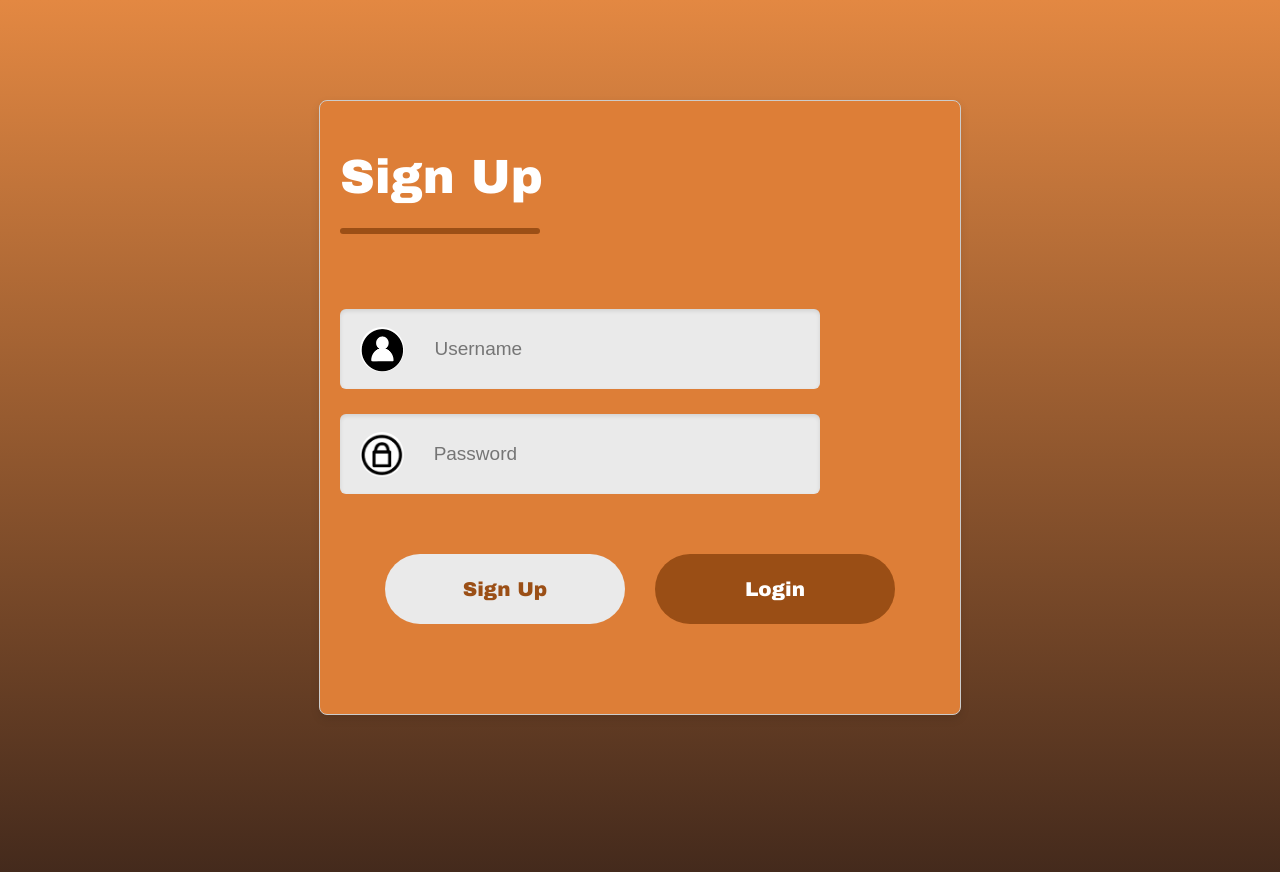
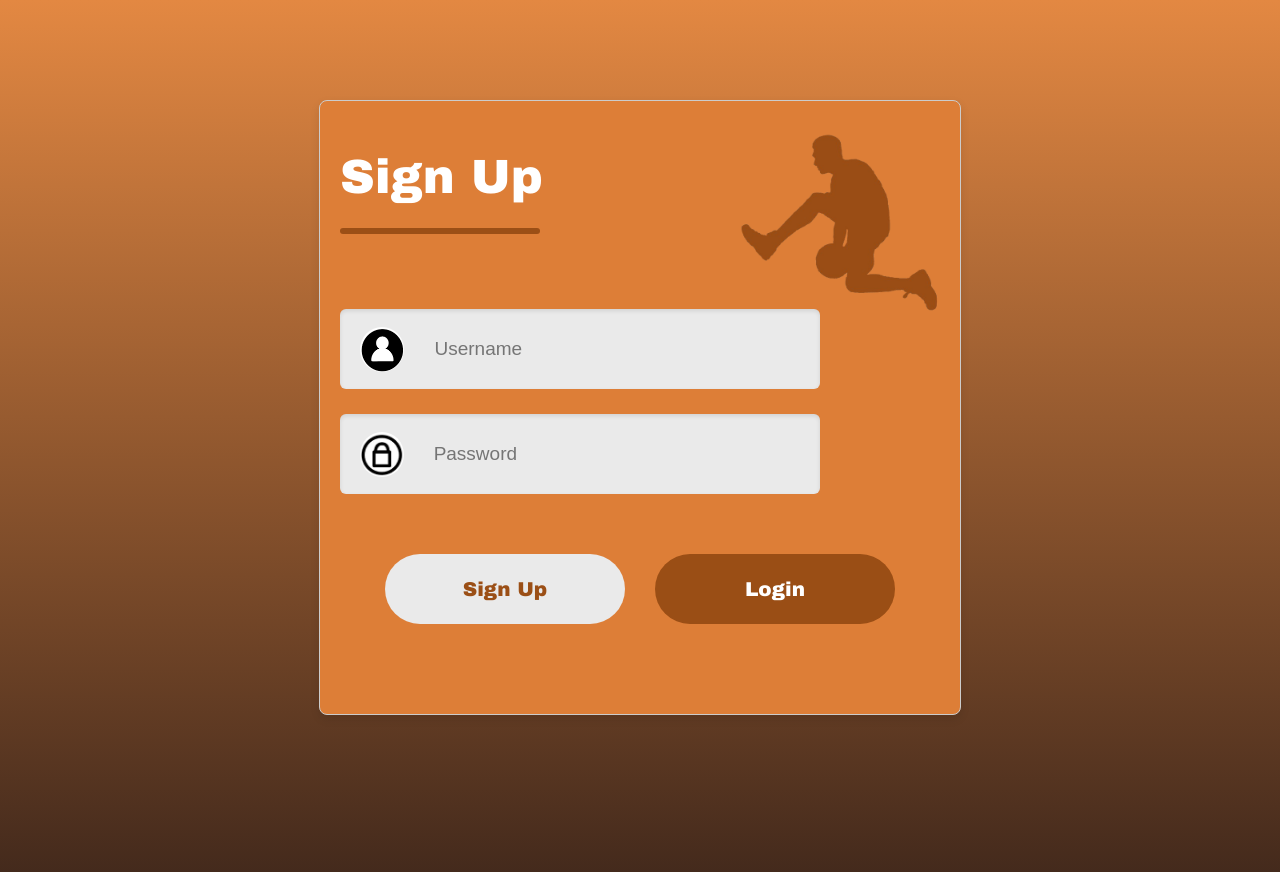
Before and after one commit to SquintyBoi/DubHacks, a React (Create React App) app: page / in a window 1280 px wide. Shown: the top 872 px of the page. Built offline with nearby package versions, Linux system fonts and the light colour scheme.

Commit message:
Update LoginSignup.jsx

```diff
--- a/src/Components/LoginSignup/LoginSignup.jsx
+++ b/src/Components/LoginSignup/LoginSignup.jsx
@@ -4,6 +4,7 @@ import './LoginSignup.css';
 
 import user_icon from '../Assets/user_icon.png';
 import password_icon from '../Assets/password_icon.png';
+import man from '../Assets/man.png';
 
 const LoginSignup = () => {
     const [action, setAction] = useState("Sign Up");
@@ -42,6 +43,7 @@ const LoginSignup = () => {
 
     return (
         <div className='container'>
+            <img src={man} alt="Man" className="man-image" /> {/* Added image here */}
             <div className='header'>
                 <div className='text'>{action}</div>
                 <div className='underline'></div>
```
